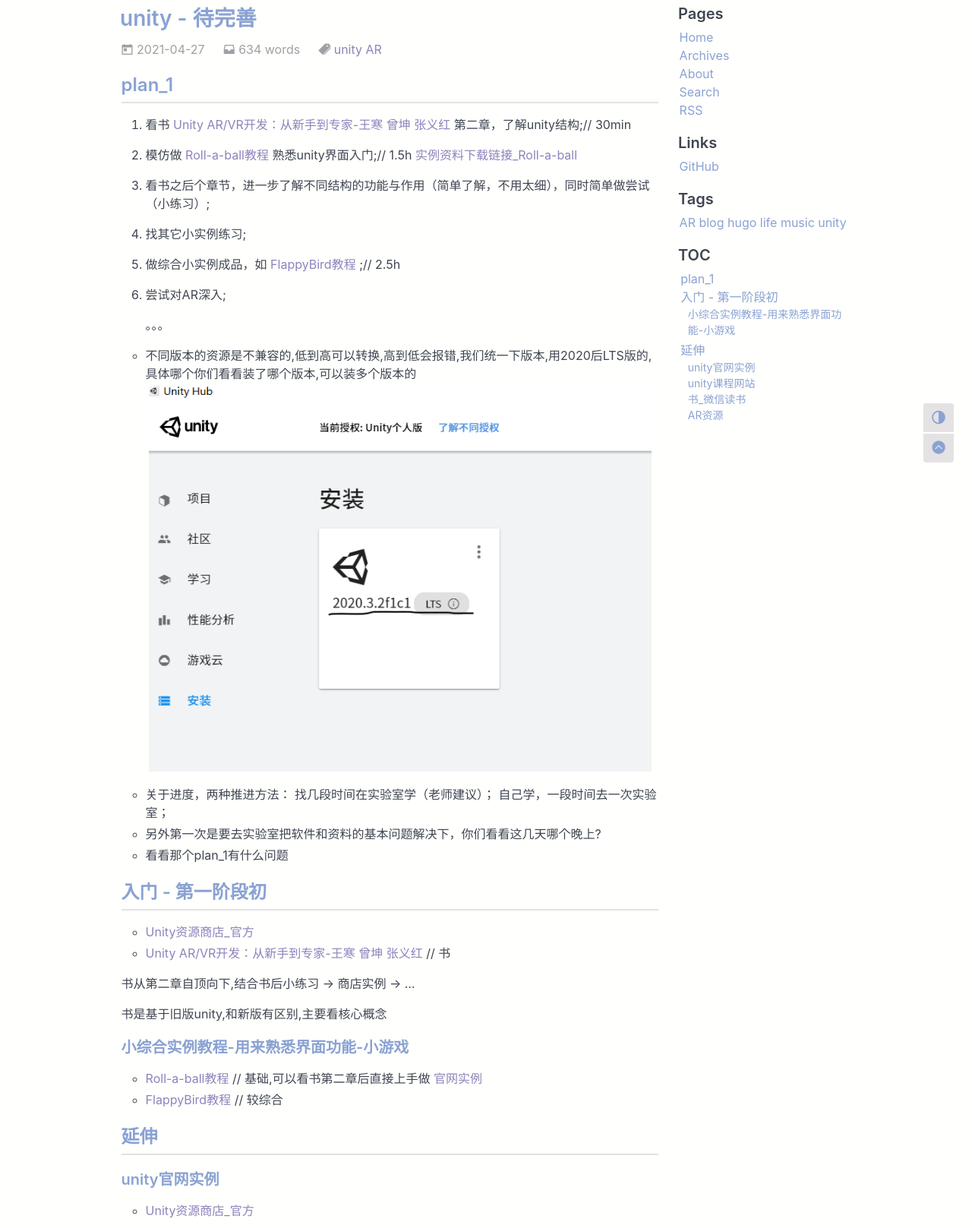
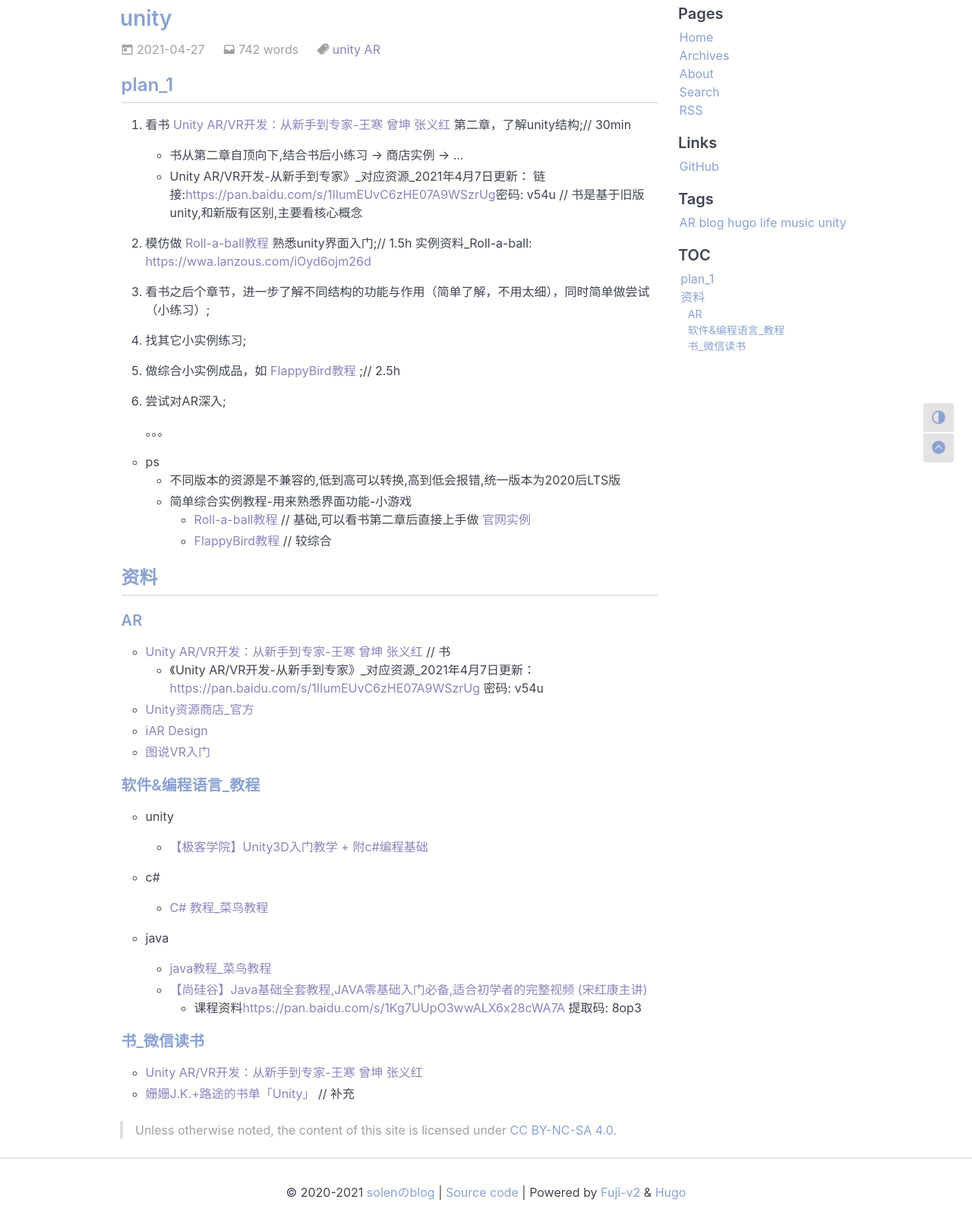
Before and after one commit to solen0/solen0.github.io, a plain HTML site: page post/unity/index.html in a window 1280 px wide. Shown: the part 167-1784 px from the top of the page at 76% size. Drawn offline with nearby package versions, Linux system fonts and the light colour scheme; some packages are replaced by stand-ins of ours; a script that the page names is missing; a web font is replaced by a local one.

Commit message:
post update

```diff
--- a/index.xml
+++ b/index.xml
@@ -8,7 +8,7 @@
     <language>en</language>
     <lastBuildDate>Tue, 27 Apr 2021 01:15:00 +0800</lastBuildDate><atom:link href="https://solen0.github.io/index.xml" rel="self" type="application/rss+xml" />
     <item>
-      <title>unity - 待完善</title>
+      <title>unity</title>
       <link>https://solen0.github.io/post/unity/</link>
       <pubDate>Tue, 27 Apr 2021 01:15:00 +0800</pubDate>
 
--- a/post/index.xml
+++ b/post/index.xml
@@ -8,7 +8,7 @@
     <language>en</language>
     <lastBuildDate>Tue, 27 Apr 2021 01:15:00 +0800</lastBuildDate><atom:link href="https://solen0.github.io/post/index.xml" rel="self" type="application/rss+xml" />
     <item>
-      <title>unity - 待完善</title>
+      <title>unity</title>
       <link>https://solen0.github.io/post/unity/</link>
       <pubDate>Tue, 27 Apr 2021 01:15:00 +0800</pubDate>
 
--- a/post/unity/index.html
+++ b/post/unity/index.html
@@ -22,7 +22,7 @@
 <meta name="theme-color" content="#ffffff" />
 
 
-<title>unity - 待完善 - solenのblog</title>
+<title>unity - solenのblog</title>
 
 
 <meta name="author" content="solenのblog" />
@@ -34,8 +34,8 @@
 <meta name="keywords" content="unity, AR" />
 
 
-<meta property="og:title" content="unity - 待完善" />
-<meta name="twitter:title" content="unity - 待完善" />
+<meta property="og:title" content="unity" />
+<meta name="twitter:title" content="unity" />
 <meta property="og:type" content="article" />
 <meta property="og:url" content="https://solen0.github.io/post/unity/" /><meta property="og:description" content="" />
 <meta name="twitter:description" content="" /><meta property="og:image" content="https://solen0.github.io/img/og.png" />
@@ -82,7 +82,7 @@
     <header>
     <div class="container-lg clearfix">
         <div class="col-12 header">
-            <a class="title-main" href="https://solen0.github.io/">solenのblog</a>
+            <a class="title-main" href="https://solen0.github.io">solenのblog</a>
 
             <span class="title-sub">preparing......</span>
 
@@ -98,10 +98,10 @@
 <article>
 
     <h2 class="post-item post-title">
-        <a href="https://solen0.github.io/post/unity/">unity - 待完善</a>
+        <a href="https://solen0.github.io/post/unity/">unity</a>
     </h2>
     <div class="post-item post-meta">
-        <span><i class="iconfont icon-today-sharp"></i>&nbsp;2021-04-27</span><span><i class="iconfont icon-file-tray-sharp"></i>&nbsp;634 words</span><span><i class="iconfont icon-pricetags-sharp"></i>&nbsp;<a href="/tags/unity">unity</a>&nbsp;<a href="/tags/ar">AR</a>&nbsp;</span>
+        <span><i class="iconfont icon-today-sharp"></i>&nbsp;2021-04-27</span><span><i class="iconfont icon-file-tray-sharp"></i>&nbsp;742 words</span><span><i class="iconfont icon-pricetags-sharp"></i>&nbsp;<a href="/tags/unity">unity</a>&nbsp;<a href="/tags/ar">AR</a>&nbsp;</span>
 
     </div>
 
@@ -110,10 +110,16 @@
 <ol>
 <li>
 <p>看书 <a href="https://weread.qq.com/web/reader/0b4321c05e12dd0b47a303bkc81322c012c81e728d9d180" target="_blank">Unity AR/VR开发：从新手到专家-王寒 曾坤 张义红</a> 第二章，了解unity结构;// 30min</p>
+<ul>
+<li>书从第二章自顶向下,结合书后小练习 -&gt; 商店实例 -&gt; &hellip;</li>
+<li>Unity AR/VR开发-从新手到专家》_对应资源_2021年4月7日更新：
+链接:<a href="https://pan.baidu.com/s/1IIumEUvC6zHE07A9WSzrUg">https://pan.baidu.com/s/1IIumEUvC6zHE07A9WSzrUg</a>密码: v54u
+// 书是基于旧版unity,和新版有区别,主要看核心概念</li>
+</ul>
 </li>
 <li>
 <p>模仿做 <a href="https://www.bilibili.com/video/BV1ns411e7yQ?t=1177" target="_blank">Roll-a-ball教程</a> 熟悉unity界面入门;// 1.5h
-<a href="https://wwa.lanzous.com/iOyd6ojm26d" target="_blank">实例资料下载链接_Roll-a-ball</a></p>
+实例资料_Roll-a-ball: <a href="https://wwa.lanzous.com/iOyd6ojm26d">https://wwa.lanzous.com/iOyd6ojm26d</a></p>
 </li>
 <li>
 <p>看书之后个章节，进一步了解不同结构的功能与作用（简单了解，不用太细），同时简单做尝试（小练习）;</p>
@@ -130,56 +136,76 @@
 </li>
 </ol>
 <ul>
-<li>不同版本的资源是不兼容的,低到高可以转换,高到低会报错,我们统一下版本,用2020后LTS版的,具体哪个你们看看装了哪个版本,可以装多个版本的
-<img class="img-zoomable" src="/img/AR/1-1.png" alt="1-1" />
-</li>
-<li>关于进度，两种推进方法：
-找几段时间在实验室学（老师建议）；
-自己学，一段时间去一次实验室；</li>
-<li>另外第一次是要去实验室把软件和资料的基本问题解决下，你们看看这几天哪个晚上?</li>
-<li>看看那个plan_1有什么问题</li>
-</ul>
-<h2 id="入门---第一阶段初">入门 - 第一阶段初</h2>
+<li>ps
 <ul>
-<li><a href="https://assetstore.unity.com/" target="_blank">Unity资源商店_官方</a></li>
-<li><a href="https://weread.qq.com/web/reader/0b4321c05e12dd0b47a303bkc81322c012c81e728d9d180" target="_blank">Unity AR/VR开发：从新手到专家-王寒 曾坤 张义红</a> // 书</li>
-</ul>
-<p>书从第二章自顶向下,结合书后小练习 -&gt; 商店实例 -&gt; &hellip;</p>
-<p>书是基于旧版unity,和新版有区别,主要看核心概念</p>
-<h3 id="小综合实例教程-用来熟悉界面功能-小游戏">小综合实例教程-用来熟悉界面功能-小游戏</h3>
+<li>不同版本的资源是不兼容的,低到高可以转换,高到低会报错,统一版本为2020后LTS版</li>
+<li>简单综合实例教程-用来熟悉界面功能-小游戏
 <ul>
 <li><a href="https://www.bilibili.com/video/BV1ns411e7yQ?t=1177" target="_blank">Roll-a-ball教程</a> // 基础,可以看书第二章后直接上手做
 <a href="https://assetstore.unity.com/packages/essentials/tutorial-projects/roll-a-ball-tutorial-complete-77198#content" target="_blank">官网实例</a></li>
 <li><a href="https://www.bilibili.com/video/BV1H64y1U7xU?p=2" target="_blank">FlappyBird教程</a> // 较综合</li>
 </ul>
-<h2 id="延伸">延伸</h2>
-<h3 id="unity官网实例">unity官网实例</h3>
+</li>
+</ul>
+</li>
+</ul>
+<h2 id="资料">资料</h2>
+<h3 id="ar">AR</h3>
 <ul>
+<li><a href="https://weread.qq.com/web/reader/0b4321c05e12dd0b47a303bkc81322c012c81e728d9d180" target="_blank">Unity AR/VR开发：从新手到专家-王寒 曾坤 张义红</a> // 书
+<ul>
+<li>《Unity AR/VR开发-从新手到专家》_对应资源_2021年4月7日更新：
+<a href="https://pan.baidu.com/s/1IIumEUvC6zHE07A9WSzrUg">https://pan.baidu.com/s/1IIumEUvC6zHE07A9WSzrUg</a> 密码: v54u</li>
+</ul>
+</li>
 <li><a href="https://assetstore.unity.com/" target="_blank">Unity资源商店_官方</a></li>
+<li><a href="http://iar.design/#/" target="_blank">iAR Design</a></li>
+<li><a href="https://github.com.cnpmjs.org/cartzhang/ImgSayVRabc" target="_blank">图说VR入门</a></li>
 </ul>
-<h3 id="unity课程网站">unity课程网站</h3>
+<h3 id="软件编程语言_教程">软件&amp;编程语言_教程</h3>
 <ul>
-<li><a href="http://www.taikr.com/course/explore/VR?filter%5Btype%5D=all&amp;filter%5Bprice%5D=all&amp;filter%5BcurrentLevelId%5D=all&amp;orderBy=latest" target="_blank">泰课在线</a></li>
-<li><a href="http://edu.manew.com/course/explore/VR?filter%5Btype%5D=all&amp;filter%5Bprice%5D=all&amp;filter%5BcurrentLevelId%5D=all&amp;orderBy=latest" target="_blank">游戏蛮牛</a></li>
-<li><a href="https://www.imooc.com/course/list?c=unity3d" target="_blank">慕课网</a></li>
-<li><a href="https://www.jikexueyuan.com/course/unity3d/" target="_blank">极客学院</a></li>
-<li><a href="https://ke.qq.com/course/list?mt=1001&amp;st=2008&amp;tt=3039" target="_blank">腾讯课堂</a></li>
-<li><a href="https://www.linecg.com/video/all_0_0_0_0_0_52_0.html#videocon" target="_blank">直线网</a></li>
+<li>
+<p>unity</p>
+<ul>
+<li><a href="https://www.bilibili.com/video/BV19x41127BP" target="_blank">【极客学院】Unity3D入门教学 + 附c#编程基础</a></li>
 </ul>
-<hr>
+</li>
+<li>
+<p>c#</p>
+<ul>
+<li><a href="https://www.runoob.com/csharp/csharp-tutorial.html" target="_blank">C# 教程_菜鸟教程</a></li>
+</ul>
+</li>
+<li>
+<p>java</p>
+<ul>
+<li><a href="https://www.runoob.com/java/java-tutorial.html" target="_blank">java教程_菜鸟教程</a></li>
+<li><a href="https://www.bilibili.com/video/BV1Kb411W75N" target="_blank">【尚硅谷】Java基础全套教程,JAVA零基础入门必备,适合初学者的完整视频 (宋红康主讲)</a>
+<ul>
+<li>课程资料<a href="https://pan.baidu.com/s/1Kg7UUpO3wwALX6x28cWA7A">https://pan.baidu.com/s/1Kg7UUpO3wwALX6x28cWA7A</a>  提取码: 8op3</li>
+</ul>
+</li>
+</ul>
+</li>
+</ul>
 <h3 id="书_微信读书">书_微信读书</h3>
 <ul>
 <li><a href="https://weread.qq.com/web/reader/0b4321c05e12dd0b47a303bkc81322c012c81e728d9d180" target="_blank">Unity AR/VR开发：从新手到专家-王寒 曾坤 张义红</a></li>
 <li><a href="https://weread.qq.com/misc/booklist/4160460_7jqFO3A7a" target="_blank">姗姗J.K.+路途的书单「Unity」</a> // 补充</li>
 </ul>
-<h3 id="ar资源">AR资源</h3>
-<ul>
-<li><a href="http://iar.design/#/" target="_blank">iAR Design</a></li>
-<li><a href="http://my.csdn.net/wuyt2008" target="_blank">红尘不到</a></li>
-</ul>
 <!--
+### unity课程网站
 
-- [图说VR入门](https://github.com.cnpmjs.org/cartzhang/ImgSayVRabc)
+- [泰课在线](http://www.taikr.com/course/explore/VR?filter%5Btype%5D=all&filter%5Bprice%5D=all&filter%5BcurrentLevelId%5D=all&orderBy=latest)
+- [游戏蛮牛](http://edu.manew.com/course/explore/VR?filter%5Btype%5D=all&filter%5Bprice%5D=all&filter%5BcurrentLevelId%5D=all&orderBy=latest)
+- [慕课网](https://www.imooc.com/course/list?c=unity3d)
+- [极客学院](https://www.jikexueyuan.com/course/unity3d/)
+- [腾讯课堂](https://ke.qq.com/course/list?mt=1001&st=2008&tt=3039)
+- [直线网](https://www.linecg.com/video/all_0_0_0_0_0_52_0.html#videocon)
+
+***
+
+- [红尘不到](http://my.csdn.net/wuyt2008)
 
 ### AR资讯
 
@@ -287,17 +313,11 @@
         <h3>TOC</h3><nav id="TableOfContents">
   <ul>
     <li><a href="#plan_1">plan_1</a></li>
-    <li><a href="#入门---第一阶段初">入门 - 第一阶段初</a>
+    <li><a href="#资料">资料</a>
       <ul>
-        <li><a href="#小综合实例教程-用来熟悉界面功能-小游戏">小综合实例教程-用来熟悉界面功能-小游戏</a></li>
-      </ul>
-    </li>
-    <li><a href="#延伸">延伸</a>
-      <ul>
-        <li><a href="#unity官网实例">unity官网实例</a></li>
-        <li><a href="#unity课程网站">unity课程网站</a></li>
+        <li><a href="#ar">AR</a></li>
+        <li><a href="#软件编程语言_教程">软件&amp;编程语言_教程</a></li>
         <li><a href="#书_微信读书">书_微信读书</a></li>
-        <li><a href="#ar资源">AR资源</a></li>
       </ul>
     </li>
   </ul>
@@ -394,17 +414,11 @@
         <nav id="TableOfContents">
   <ul>
     <li><a href="#plan_1">plan_1</a></li>
-    <li><a href="#入门---第一阶段初">入门 - 第一阶段初</a>
+    <li><a href="#资料">资料</a>
       <ul>
-        <li><a href="#小综合实例教程-用来熟悉界面功能-小游戏">小综合实例教程-用来熟悉界面功能-小游戏</a></li>
-      </ul>
-    </li>
-    <li><a href="#延伸">延伸</a>
-      <ul>
-        <li><a href="#unity官网实例">unity官网实例</a></li>
-        <li><a href="#unity课程网站">unity课程网站</a></li>
+        <li><a href="#ar">AR</a></li>
+        <li><a href="#软件编程语言_教程">软件&amp;编程语言_教程</a></li>
         <li><a href="#书_微信读书">书_微信读书</a></li>
-        <li><a href="#ar资源">AR资源</a></li>
       </ul>
     </li>
   </ul>
@@ -421,7 +435,7 @@
         <div class="col-12 footer">
 
             <span>&copy; 2020-2021
-                <a href="https://solen0.github.io/">solenのblog</a>
+                <a href="https://solen0.github.io">solenのblog</a>
                  | <a href="https://github.com/solen0/solen0.github.io">Source code</a>
                 | Powered by <a href="https://github.com/dsrkafuu/hugo-theme-fuji/"
                    target="_blank">Fuji-v2</a> &amp; <a href="https://gohugo.io/"
--- a/tags/ar/index.xml
+++ b/tags/ar/index.xml
@@ -8,7 +8,7 @@
     <language>en</language>
     <lastBuildDate>Tue, 27 Apr 2021 01:15:00 +0800</lastBuildDate><atom:link href="https://solen0.github.io/tags/ar/index.xml" rel="self" type="application/rss+xml" />
     <item>
-      <title>unity - 待完善</title>
+      <title>unity</title>
       <link>https://solen0.github.io/post/unity/</link>
       <pubDate>Tue, 27 Apr 2021 01:15:00 +0800</pubDate>
 
--- a/tags/unity/index.xml
+++ b/tags/unity/index.xml
@@ -8,7 +8,7 @@
     <language>en</language>
     <lastBuildDate>Tue, 27 Apr 2021 01:15:00 +0800</lastBuildDate><atom:link href="https://solen0.github.io/tags/unity/index.xml" rel="self" type="application/rss+xml" />
     <item>
-      <title>unity - 待完善</title>
+      <title>unity</title>
       <link>https://solen0.github.io/post/unity/</link>
       <pubDate>Tue, 27 Apr 2021 01:15:00 +0800</pubDate>
 
```
Also changed, not shown: 404.html (+2 -2 lines), about/index.html (+2 -2 lines), archives/index.html (+4 -4 lines), index.html (+4 -4 lines), post/index.html (+4 -4 lines), post/solen/index.html (+2 -2 lines), post/搭建个人博客/index.html (+2 -2 lines), search/index.html (+2 -2 lines), search/index.json (+1 -1 lines), tags/ar/index.html (+4 -4 lines), tags/blog/index.html (+2 -2 lines), tags/hugo/index.html (+2 -2 lines), tags/life/index.html (+2 -2 lines), tags/music/index.html (+2 -2 lines), 1 more files.
